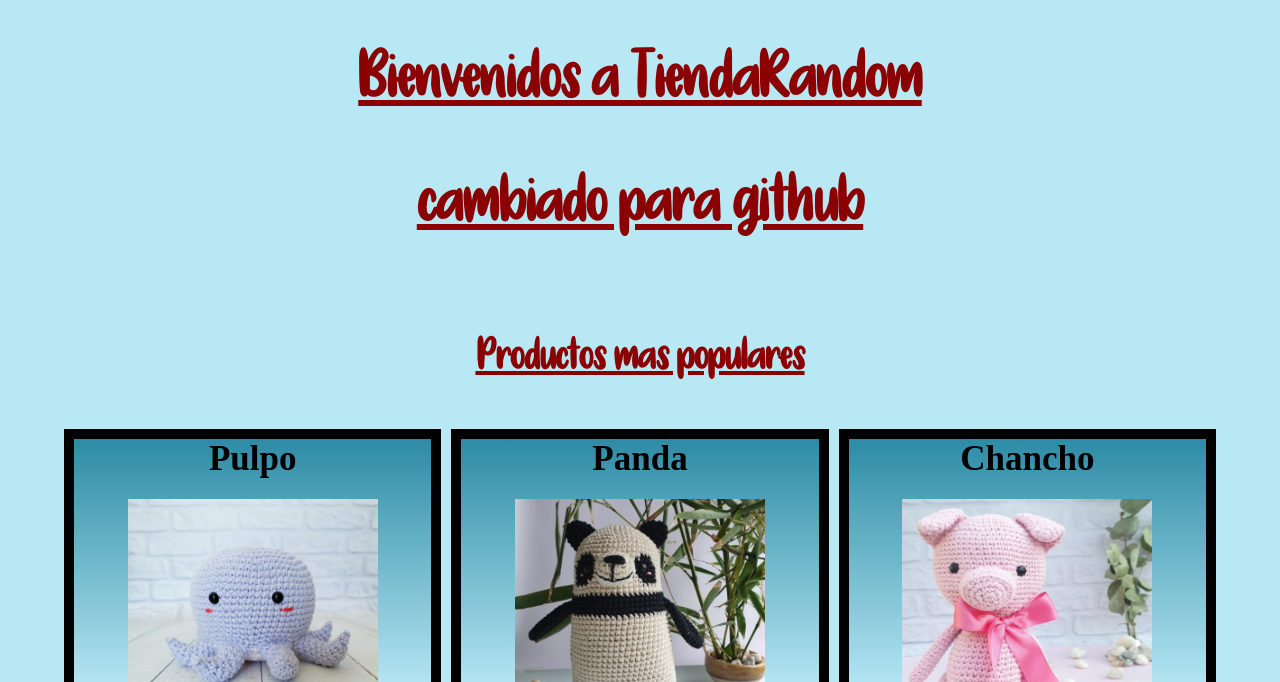
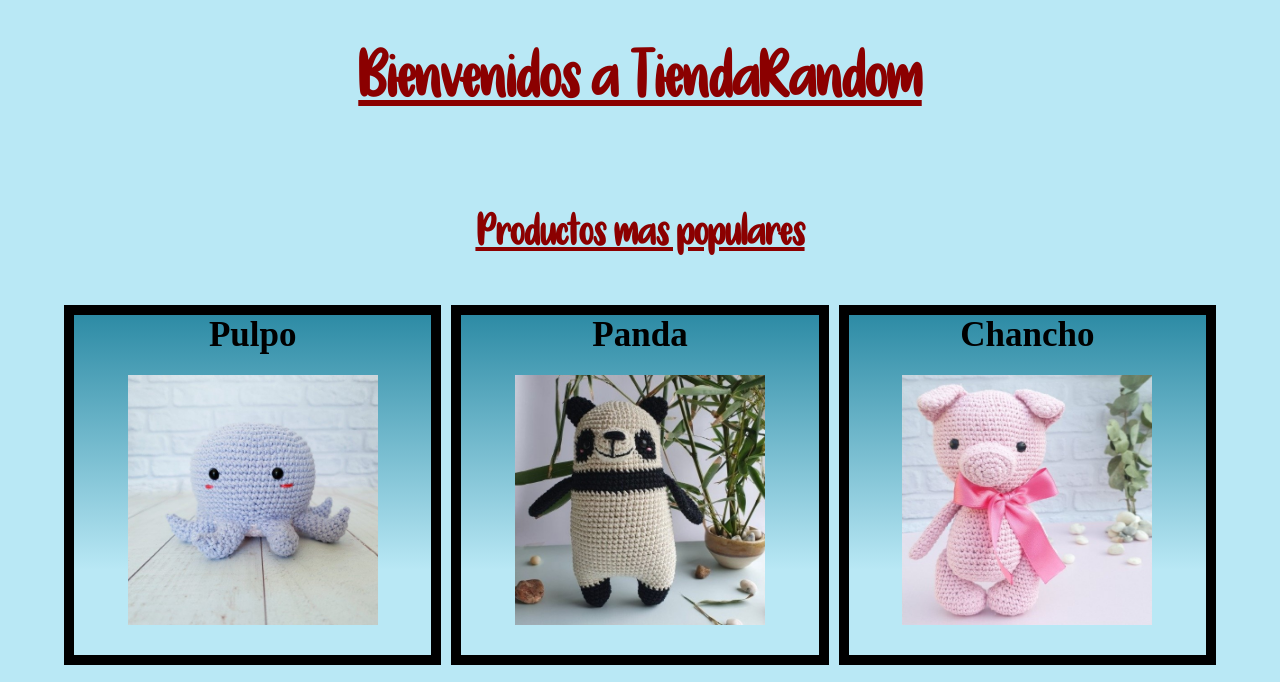
Before and after one commit to tomasacuna748/CoderDesarroWeb, a plain HTML site: page index.html in a window 1280 px wide. Shown: the part 112-794 px from the top of the page. Drawn offline with Linux system fonts and the light colour scheme.

Commit message:
segundo titular sacado

```diff
--- a/index.html
+++ b/index.html
@@ -40,7 +40,6 @@
         <div>
             <div class="titular">
                 <h2>Bienvenidos a TiendaRandom</h2>
-                <h2>cambiado para github</h2>
             </div>
             <br>
             <div>
```
